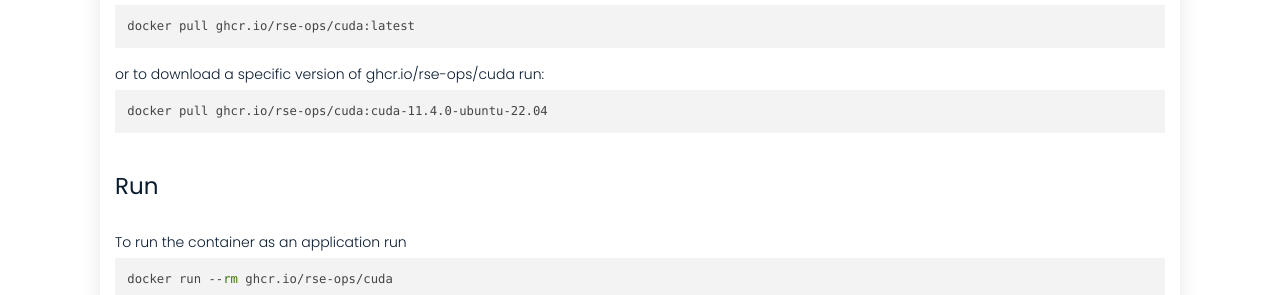
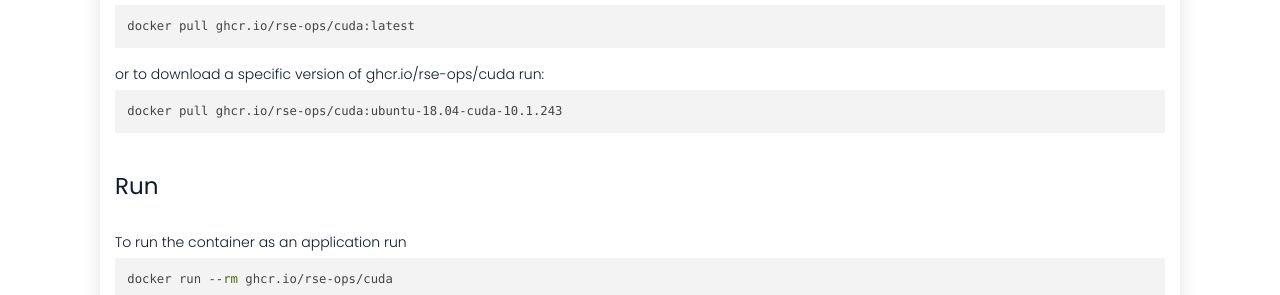
Before and after one commit to rse-ops/docker-images, a Jekyll site: the page built from _library/ghcr.io-rse-ops-cuda.md, in a window 1280 px wide and 1002 px high. Shown: the part 520-815 px from the top of the window. Built offline with Jekyll 4.4.1, drawn with Linux system fonts in a browser that asks for light colours; nearby versions of some CDN libraries.

Commit message:
Automated push to update library 2022-01-31

```diff
--- a/_library/ghcr.io-rse-ops-cuda.md
+++ b/_library/ghcr.io-rse-ops-cuda.md
@@ -1,14 +1,11 @@
 ---
 layout: container
 name: ghcr.io/rse-ops/cuda
-updated_at: 2022-01-31 03:38:12.842583
+updated_at: 2022-01-31 03:44:51.435229
 
 
 container_url: https://github.com/orgs/rse-ops/packages/container/package/cuda
 versions:
- - tag: cuda-11.4.0-ubuntu-22.04
-   dockerfile: https://github.com/rse-ops/docker-images/blob/main/ubuntu/cuda/Dockerfile
-   manifest: https://crane.ggcr.dev/manifest/ghcr.io/rse-ops/cuda:cuda-11.4.0-ubuntu-22.04
  - tag: ubuntu-18.04-cuda-10.1.243
    dockerfile: https://github.com/rse-ops/docker-images/blob/main/ubuntu/cuda/Dockerfile
    manifest: https://crane.ggcr.dev/manifest/ghcr.io/rse-ops/cuda:ubuntu-18.04-cuda-10.1.243
```
Also changed, not shown: other parts of _library/ghcr.io-rse-ops-cuda.md (+3 -0 lines).
